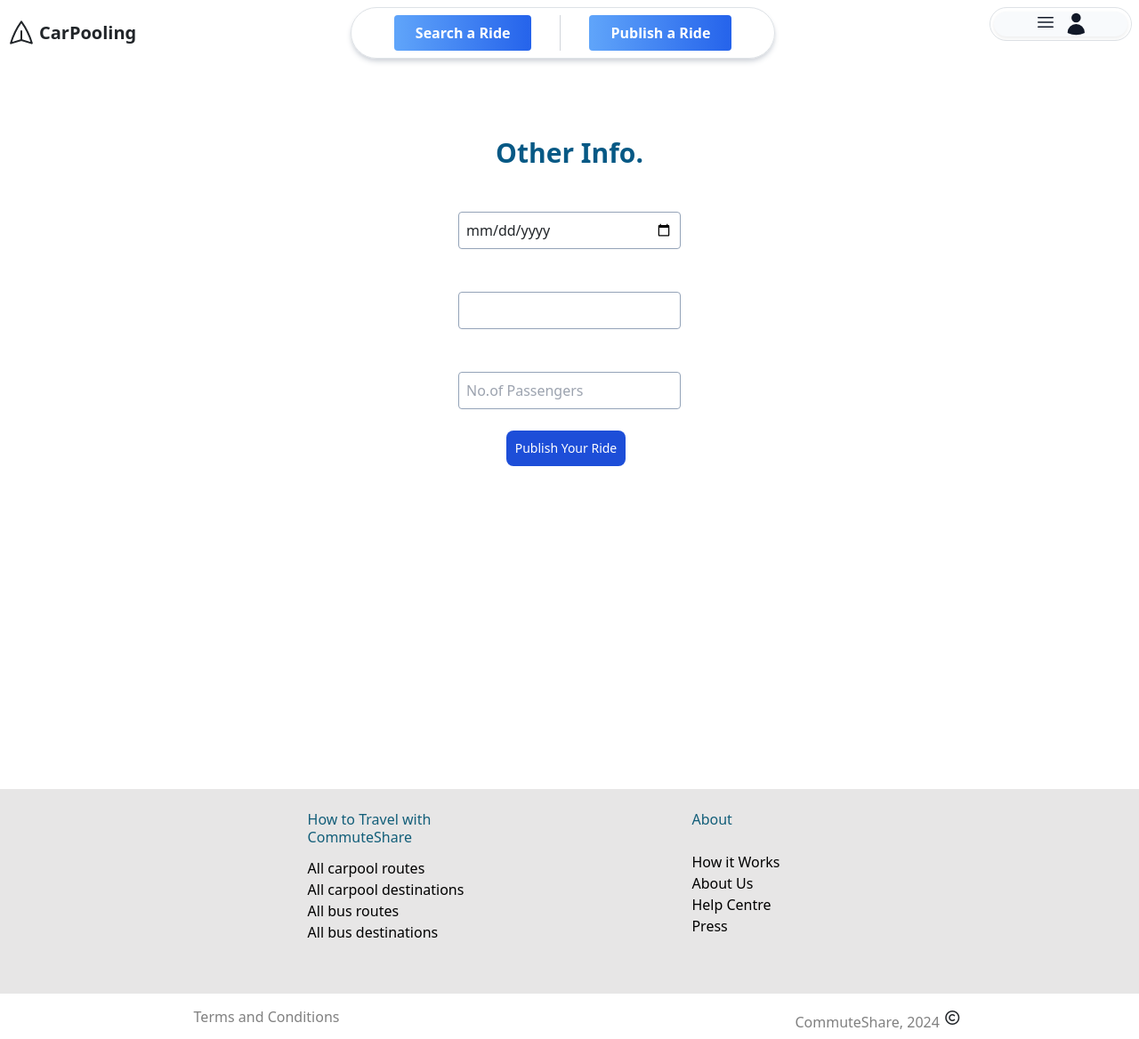
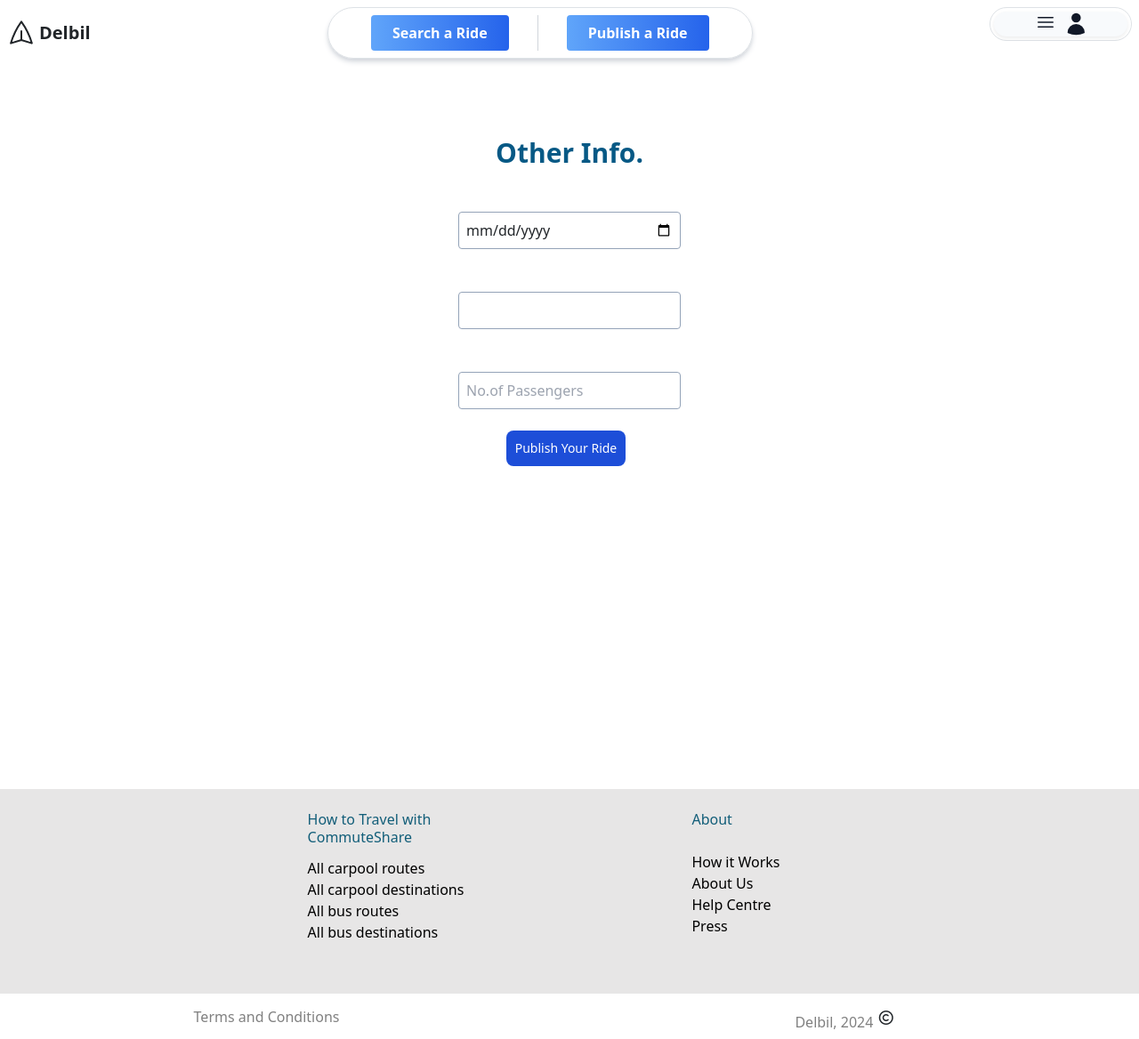
Before and after one commit to Daksh-1905/Carpooling-WebApp, a React (Create React App) app in the folder client/: page /date-time in a window 1280 px wide. Shown: the whole page at 89% size. Built offline with nearby package versions, Linux system fonts and the light colour scheme.

Commit message:
Name Delbil

```diff
--- a/client/src/Components/Layout/Footer.js
+++ b/client/src/Components/Layout/Footer.js
@@ -57,7 +57,7 @@
           Terms and Conditions
         </a>
         <p style={{ marginLeft: "40vw", marginTop: "1vw", color: "grey" }}>
-          CommuteShare, 2024
+          Delbil, 2024
         </p>
         <i
           style={{ marginTop: "0.2vw", marginLeft: "0.5vw" }}
--- a/client/src/Components/Layout/Navbar.js
+++ b/client/src/Components/Layout/Navbar.js
@@ -36,7 +36,7 @@
             d="M6 12L3.269 3.126A59.768 59.768 0 0121.485 12 59.77 59.77 0 013.27 20.876L5.999 12zm0 0h7.5"
           />
         </svg>
-        <span className="font-bold text-xl">CarPooling</span>
+        <span className="font-bold text-xl">Delbil</span>
       </Link>
       <div className="flex gap-2 border border-gray-300 rounded-full py-2 px-4 shadow-md shadow-gray-300">
 
```
